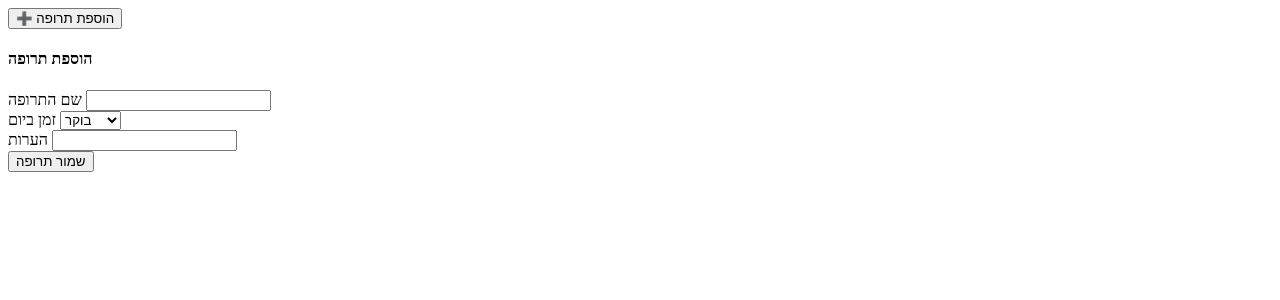
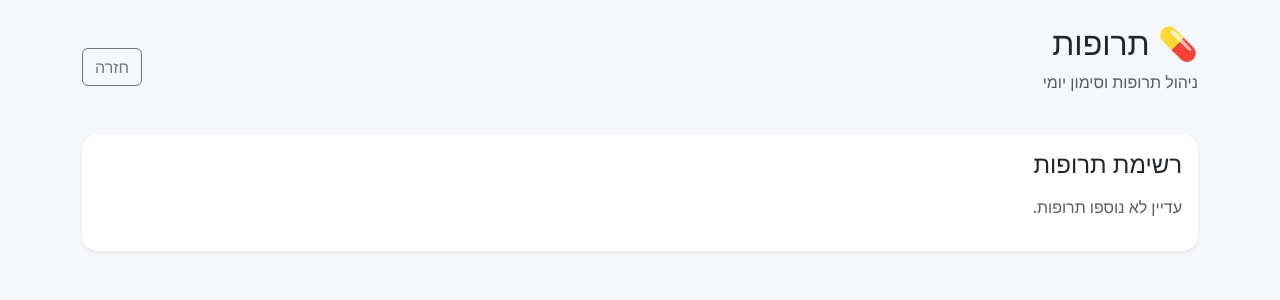
Before and after one commit to goldenx27/goldenberg-family, a Flask app: template templates/medications.html in a window 1280 px wide. Shown: the top 300 px of the page. Run offline with Flask 3, Linux system fonts and the light colour scheme; the template is opened without the code that fills it: values that come from a table or form of the project are taken from there, others are empty.

Commit message:
medications

```diff
--- a/templates/medications.html
+++ b/templates/medications.html
@@ -1,51 +1,45 @@
-<div class="mb-4">
-    <button class="btn btn-primary w-100 rounded-4 py-3"
-            type="button"
-            data-bs-toggle="collapse"
-            data-bs-target="#addMedicationForm">
-        ➕ הוספת תרופה
-    </button>
-</div>
+{% extends "base.html" %}
 
-<div class="collapse mb-4" id="addMedicationForm">
+{% block content %}
+<div class="container py-4" dir="rtl">
+
+    <div class="d-flex justify-content-between align-items-center mb-4">
+        <div>
+            <h2>💊 תרופות</h2>
+            <p class="text-muted">ניהול תרופות וסימון יומי</p>
+        </div>
+        <a href="{{ url_for('dashboard') }}" class="btn btn-outline-secondary">חזרה</a>
+    </div>
+
+    <!-- כאן בדיוק הבלוק ששלחת -->
+
     <div class="card shadow-sm border-0 rounded-4">
         <div class="card-body">
-            <h4 class="mb-3">הוספת תרופה</h4>
+            <h4 class="mb-3">רשימת תרופות</h4>
 
-            <form method="post">
-                {% if current_user.is_admin %}
-                <div class="mb-3">
-                    <label class="form-label">משתמש</label>
-                    <select name="user_id" class="form-select">
-                        {% for user in users %}
-                            <option value="{{ user.id }}">{{ user.full_name }}</option>
-                        {% endfor %}
-                    </select>
-                </div>
-                {% endif %}
+            {% if meds %}
+                {% for med in meds %}
+                    <div class="list-group-item d-flex justify-content-between align-items-center">
+                        <div>
+                            <strong>{{ med.name }}</strong>
+                            <div class="text-muted">
+                                {{ med.user.full_name }} · {{ med.time_of_day }}
+                                {% if med.notes %} · {{ med.notes }} {% endif %}
+                            </div>
+                        </div>
 
-                <div class="mb-3">
-                    <label class="form-label">שם התרופה</label>
-                    <input name="name" class="form-control" required>
-                </div>
-
-                <div class="mb-3">
-                    <label class="form-label">זמן ביום</label>
-                    <select name="time_of_day" class="form-select">
-                        <option>בוקר</option>
-                        <option>צהריים</option>
-                        <option>ערב</option>
-                        <option>לילה</option>
-                    </select>
-                </div>
-
-                <div class="mb-3">
-                    <label class="form-label">הערות</label>
-                    <input name="notes" class="form-control">
-                </div>
-
-                <button class="btn btn-success w-100">שמור תרופה</button>
-            </form>
+                        <form method="post" action="{{ url_for('toggle_medication', med_id=med.id) }}">
+                            <button class="btn {% if med.taken_today %}btn-success{% else %}btn-outline-success{% endif %}">
+                                {% if med.taken_today %}✅ נלקחה{% else %}סימון נלקחה{% endif %}
+                            </button>
+                        </form>
+                    </div>
+                {% endfor %}
+            {% else %}
+                <p class="text-muted">עדיין לא נוספו תרופות.</p>
+            {% endif %}
         </div>
     </div>
+
 </div>
+{% endblock %}
```
